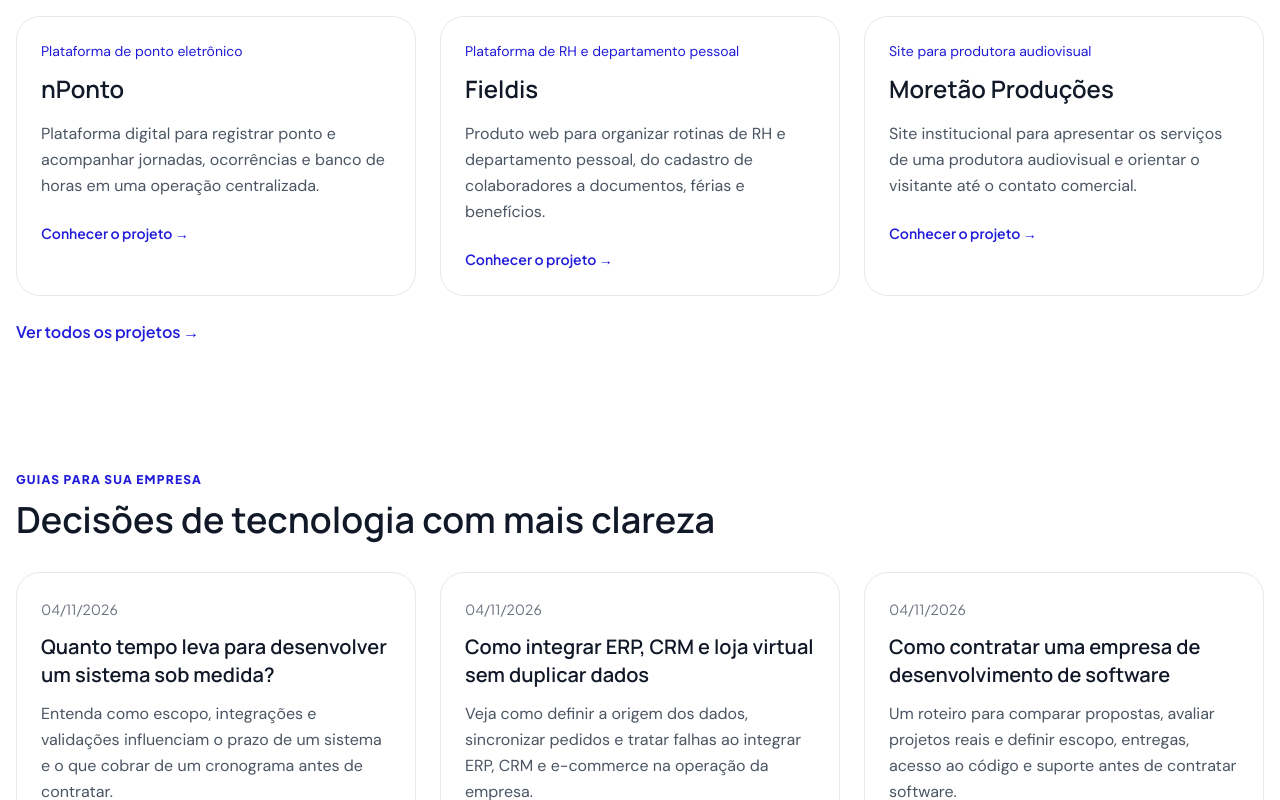
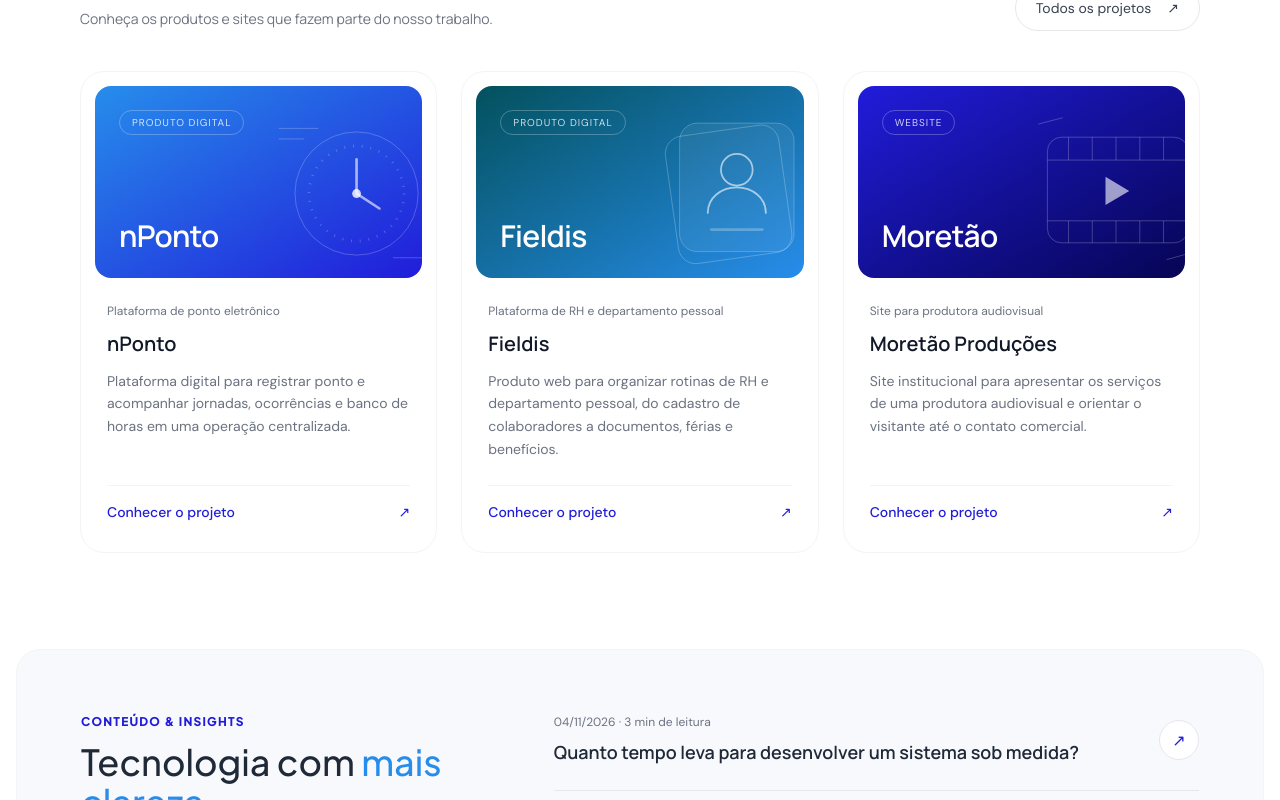
Before and after one commit to Pilarcode-tech/pilarcode-lp, a Next.js app: page / in a window 1280 px wide. Shown: the part 2140-2940 px from the top of the page. Built offline with nearby package versions, Linux system fonts and the light colour scheme; no server answers; a web font is replaced by a local one.

Commit message:
fix: align project and editorial layouts with Pilarcode design

```diff
--- a/app/components/AboutBanner.tsx
+++ b/app/components/AboutBanner.tsx
@@ -25,7 +25,7 @@ const AboutBanner = () => {
       <div className="absolute top-[-100px] right-[-50px] w-[400px] h-[400px] rounded-full bg-[#278deb] opacity-[0.08] blur-[120px] pointer-events-none" />
       <div className="absolute bottom-[-80px] left-[20%] w-[300px] h-[300px] rounded-full bg-[#278deb] opacity-[0.06] blur-[100px] pointer-events-none" />
 
-      <div className="flex flex-col lg:flex-row gap-6 lg:gap-16 p-10 md:p-16 relative z-10">
+      <div className="flex flex-col lg:flex-row gap-6 lg:gap-16 p-8 md:p-16 relative z-10">
         {/* Left column - text */}
         <div className="lg:w-[45%] flex flex-col gap-6">
           <div>
--- a/app/components/CaseStudies.tsx
+++ b/app/components/CaseStudies.tsx
@@ -1,53 +1,52 @@
 import Link from "next/link";
 import { caseStudies } from "../data/cases";
+import ProjectCard from "./ProjectCard";
 
-export default function CaseStudies() {
+export default function CaseStudies({
+  listing = false,
+}: {
+  listing?: boolean;
+}) {
   return (
     <section
-      aria-labelledby="cases-title"
-      className="max-w-[1514px] mx-auto py-12 lg:py-16"
+      id={listing ? undefined : "projetos"}
+      aria-labelledby={listing ? undefined : "cases-title"}
+      className={
+        listing
+          ? "max-w-[1514px] mx-auto px-6 lg:px-16 pb-16 lg:pb-24"
+          : "max-w-[1514px] mx-auto px-8 md:px-16 py-16 lg:py-24"
+      }
     >
+      {!listing && (
+        <div className="mb-10 flex flex-col gap-6 lg:flex-row lg:items-end lg:justify-between">
+          <div className="max-w-xl">
             <p className="text-xs font-extrabold tracking-widest text-[#211cda]">
-        PROJETOS DA PILARCODE
+              PROJETOS
             </p>
             <h2
               id="cases-title"
-        className="font-manrope text-3xl lg:text-4xl font-semibold text-gray-900 mt-3"
+              className="mt-3 text-3xl font-medium leading-tight text-gray-800 lg:text-4xl"
             >
-        Software e sites em uso
+              Ideias que se tornam{" "}
+              <span className="text-[#278deb]">soluções digitais.</span>
             </h2>
-      <p className="font-dmsans text-gray-600 mt-4 max-w-2xl">
-        Conheça as funcionalidades e os objetivos de projetos que fazem parte do
-        nosso trabalho.
+            <p className="mt-4 font-manrope text-sm leading-relaxed text-gray-500">
+              Conheça os produtos e sites que fazem parte do nosso trabalho.
             </p>
-      <div className="grid grid-cols-1 md:grid-cols-3 gap-6 mt-8">
-        {caseStudies.map((project) => (
-          <Link
-            key={project.slug}
-            href={"/cases/" + project.slug}
-            className="group rounded-3xl border border-gray-200 bg-white p-6 hover:border-[#211cda]/40 transition-colors"
-          >
-            <p className="font-dmsans text-sm text-[#211cda]">
-              {project.category}
-            </p>
-            <h3 className="font-manrope text-2xl font-semibold text-gray-900 mt-3">
-              {project.name}
-            </h3>
-            <p className="font-dmsans text-gray-600 leading-relaxed mt-4">
-              {project.description}
-            </p>
-            <span className="inline-block text-sm font-semibold text-[#211cda] mt-6">
-              Conhecer o projeto →
-            </span>
-          </Link>
-        ))}
           </div>
           <Link
             href="/cases"
-        className="inline-block mt-6 text-[#211cda] font-semibold"
+            className="inline-flex w-fit items-center gap-4 rounded-full border border-gray-200 px-5 py-3 font-dmsans text-sm text-gray-700 hover:border-[#211cda] hover:text-[#211cda]"
           >
-        Ver todos os projetos →
+            Todos os projetos <span aria-hidden="true">↗</span>
           </Link>
+        </div>
+      )}
+      <div className="grid grid-cols-1 gap-6 md:grid-cols-3">
+        {caseStudies.map((project) => (
+          <ProjectCard key={project.slug} project={project} />
+        ))}
+      </div>
     </section>
   );
 }
--- a/app/components/LatestArticles.tsx
+++ b/app/components/LatestArticles.tsx
@@ -7,45 +7,59 @@ export default function LatestArticles() {
   return (
     <section
       aria-labelledby="articles-title"
-      className="max-w-[1514px] mx-auto py-12 lg:py-16"
+      className="mx-auto mb-16 max-w-[1514px] overflow-hidden rounded-3xl border border-gray-100 bg-[#f8f9fc] lg:mb-24"
     >
+      <div className="grid gap-10 p-8 md:p-16 lg:grid-cols-5 lg:gap-16 lg:p-16">
+        <div className="lg:col-span-2">
           <p className="text-xs font-extrabold tracking-widest text-[#211cda]">
-        GUIAS PARA SUA EMPRESA
+            CONTEÚDO & INSIGHTS
           </p>
           <h2
             id="articles-title"
-        className="font-manrope text-3xl lg:text-4xl font-semibold text-gray-900 mt-3"
+            className="mt-3 text-3xl font-medium leading-tight text-gray-800 lg:text-4xl"
           >
-        Decisões de tecnologia com mais clareza
+            Tecnologia com <span className="text-[#278deb]">mais clareza.</span>
           </h2>
-      <div className="grid grid-cols-1 md:grid-cols-3 gap-6 mt-8">
+          <p className="mt-4 font-manrope text-sm leading-relaxed text-gray-500">
+            Guias práticos para planejar seu próximo projeto e tomar decisões
+            com segurança.
+          </p>
+          <Link
+            href="/blog"
+            className="mt-7 inline-flex items-center gap-4 rounded-full border border-gray-200 bg-white px-5 py-3 font-dmsans text-sm text-gray-700 hover:border-[#211cda] hover:text-[#211cda]"
+          >
+            Visitar o blog <span aria-hidden="true">↗</span>
+          </Link>
+        </div>
+        <div className="divide-y divide-gray-200 lg:col-span-3">
           {posts.map(({ frontmatter: post }) => (
             <Link
               key={post.slug}
-            href={"/blog/" + post.slug}
-            className="rounded-3xl border border-gray-200 bg-white p-6 hover:border-[#211cda]/40 transition-colors"
+              href={`/blog/${post.slug}`}
+              className="group flex items-center gap-5 py-6 first:pt-0 last:pb-0"
             >
-            <time dateTime={post.publishedAt} className="text-sm text-gray-500">
+              <div className="flex-1">
+                <p className="font-dmsans text-xs text-gray-500">
+                  <time dateTime={post.publishedAt}>
                     {formatDateBR(post.publishedAt)}
                   </time>
-            <h3 className="font-manrope text-xl font-semibold text-gray-900 mt-3">
+                  <span aria-hidden="true"> · </span>
+                  {post.readingTime} de leitura
+                </p>
+                <h3 className="mt-2 font-manrope text-base font-semibold leading-relaxed text-gray-800 group-hover:text-[#211cda] lg:text-lg">
                   {post.title}
                 </h3>
-            <p className="font-dmsans text-gray-600 leading-relaxed mt-3">
-              {post.description}
-            </p>
-            <span className="inline-block text-sm font-semibold text-[#211cda] mt-5">
-              Ler o guia →
+              </div>
+              <span
+                aria-hidden="true"
+                className="flex h-10 w-10 shrink-0 items-center justify-center rounded-full border border-gray-200 bg-white text-[#211cda] group-hover:border-[#211cda]"
+              >
+                ↗
               </span>
             </Link>
           ))}
         </div>
-      <Link
-        href="/blog"
-        className="inline-block mt-6 text-[#211cda] font-semibold"
-      >
-        Ver todos os artigos →
-      </Link>
+      </div>
     </section>
   );
 }
--- /dev/null
+++ b/app/components/ProjectArtwork.tsx
@@ -0,0 +1,102 @@
+/** Ilustração conceitual do produto; não representa uma tela ou logotipo oficial. */
+export default function ProjectArtwork({ slug }: { slug: string }) {
+  return (
+    <svg
+      viewBox="0 0 200 200"
+      fill="none"
+      aria-hidden="true"
+      className="absolute -right-3 bottom-0 h-44 w-44 text-white/25 transition-transform duration-500 group-hover:-translate-y-1 group-hover:rotate-3"
+    >
+      {slug === "nponto" ? (
+        <>
+          <circle cx="112" cy="104" r="70" stroke="currentColor" />
+          <circle
+            cx="112"
+            cy="104"
+            r="54"
+            stroke="currentColor"
+            strokeDasharray="1 9"
+            strokeWidth="3"
+          />
+          <path
+            d="M112 65v39l26 17"
+            stroke="white"
+            strokeOpacity=".6"
+            strokeWidth="3"
+            strokeLinecap="round"
+          />
+          <circle cx="112" cy="104" r="5" fill="white" fillOpacity=".8" />
+          <path
+            d="M24 30h44M24 42h28M154 177h34"
+            stroke="currentColor"
+            strokeLinecap="round"
+          />
+        </>
+      ) : slug === "fieldis" ? (
+        <>
+          <rect
+            x="35"
+            y="32"
+            width="130"
+            height="146"
+            rx="20"
+            stroke="currentColor"
+            transform="rotate(-8 100 100)"
+          />
+          <rect
+            x="45"
+            y="24"
+            width="130"
+            height="146"
+            rx="20"
+            fill="white"
+            fillOpacity=".06"
+            stroke="currentColor"
+          />
+          <circle
+            cx="110"
+            cy="77"
+            r="18"
+            stroke="white"
+            strokeOpacity=".6"
+            strokeWidth="2"
+          />
+          <path
+            d="M77 126c0-17 15-29 33-29s33 12 33 29"
+            stroke="white"
+            strokeOpacity=".6"
+            strokeWidth="2"
+            strokeLinecap="round"
+          />
+          <path
+            d="M81 145h58"
+            stroke="currentColor"
+            strokeWidth="3"
+            strokeLinecap="round"
+          />
+        </>
+      ) : (
+        <>
+          <rect
+            x="30"
+            y="40"
+            width="160"
+            height="120"
+            rx="16"
+            stroke="currentColor"
+          />
+          <path
+            d="M30 66h160M30 135h160M54 40v26m27-26v26m27-26v26m27-26v26m27-26v26M54 135v25m27-25v25m27-25v25m27-25v25m27-25v25"
+            stroke="currentColor"
+          />
+          <path d="m96 85 27 16-27 16V85Z" fill="white" fillOpacity=".6" />
+          <path
+            d="m20 25 27-7m119 161 25-7"
+            stroke="currentColor"
+            strokeLinecap="round"
+          />
+        </>
+      )}
+    </svg>
+  );
+}
--- /dev/null
+++ b/app/components/ProjectCard.tsx
@@ -0,0 +1,56 @@
+import Link from "next/link";
+import ProjectArtwork from "./ProjectArtwork";
+import type { CaseStudy } from "../data/cases";
+
+export const projectVisuals: Record<
+  string,
+  { gradient: string; label: string }
+> = {
+  nponto: { gradient: "from-[#278deb] to-[#211cda]", label: "nPonto" },
+  fieldis: { gradient: "from-[#03515d] to-[#278deb]", label: "Fieldis" },
+  "moretao-producoes": {
+    gradient: "from-[#211cda] to-[#060554]",
+    label: "Moretão",
+  },
+};
+
+export default function ProjectCard({ project }: { project: CaseStudy }) {
+  const visual = projectVisuals[project.slug];
+  return (
+    <Link
+      href={`/cases/${project.slug}`}
+      className="group flex h-full flex-col rounded-3xl border border-gray-100 bg-white p-3.5 transition-shadow hover:shadow-xl focus-visible:outline focus-visible:outline-2 focus-visible:outline-offset-4 focus-visible:outline-[#211cda]"
+    >
+      <div
+        aria-hidden="true"
+        className={`relative flex h-48 items-center justify-center overflow-hidden rounded-2xl bg-gradient-to-br ${visual.gradient}`}
+      >
+        <ProjectArtwork slug={project.slug} />
+        <div className="relative flex h-full w-full flex-col justify-between p-6">
+          <span className="w-fit rounded-full border border-white/25 px-3 py-1 font-dmsans text-[10px] tracking-widest text-white/80">
+            {project.slug === "moretao-producoes"
+              ? "WEBSITE"
+              : "PRODUTO DIGITAL"}
+          </span>
+          <span className="font-manrope text-3xl font-semibold tracking-tight text-white">
+            {visual.label}
+          </span>
+        </div>
+      </div>
+      <div className="flex flex-1 flex-col px-3 pb-4 pt-6">
+        <p className="font-dmsans text-xs leading-relaxed text-gray-500">
+          {project.category}
+        </p>
+        <h3 className="mt-2 font-manrope text-xl font-semibold text-gray-900 group-hover:text-[#211cda]">
+          {project.name}
+        </h3>
+        <p className="mt-3 flex-1 font-dmsans text-sm leading-relaxed text-gray-500">
+          {project.description}
+        </p>
+        <span className="mt-6 flex items-center justify-between border-t border-gray-100 pt-4 font-dmsans text-sm font-medium text-[#211cda]">
+          Conhecer o projeto <span aria-hidden="true">↗</span>
+        </span>
+      </div>
+    </Link>
+  );
+}
--- a/app/components/WhyChooseUs.tsx
+++ b/app/components/WhyChooseUs.tsx
@@ -9,7 +9,7 @@ const WhyChooseUs = () => {
       <div className="absolute top-[-80px] left-[-60px] w-[300px] h-[300px] rounded-full bg-[#278deb] opacity-[0.04] blur-[100px] pointer-events-none" />
       <div className="absolute bottom-[-60px] right-[-40px] w-[250px] h-[250px] rounded-full bg-[#211cda] opacity-[0.03] blur-[80px] pointer-events-none" />
 
-      <div className="flex flex-col lg:flex-row gap-6 lg:gap-16 p-10 md:p-16 relative z-10">
+      <div className="flex flex-col lg:flex-row gap-6 lg:gap-16 p-8 md:p-16 relative z-10">
         {/* Left column */}
         <div className="lg:w-[40%] flex flex-col gap-6">
           <div>
```
Also changed, not shown: app/blog/page.tsx (+11 -7 lines), app/cases/[slug]/page.tsx (+75 -37 lines), app/cases/page.tsx (+16 -5 lines), app/servicos/[slug]/page.tsx (+17 -25 lines). Lines whose indentation alone changed are shown as unchanged.
